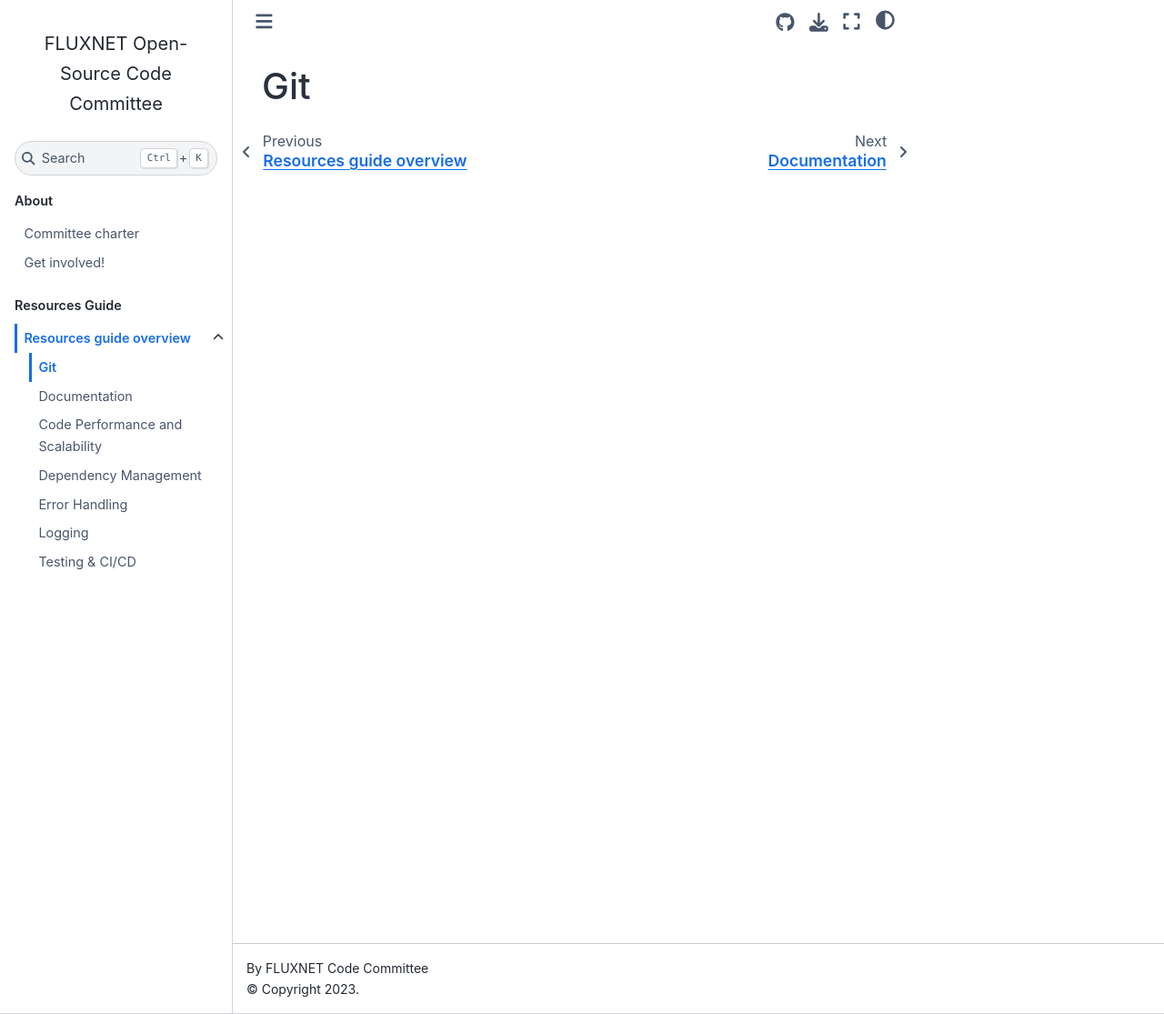
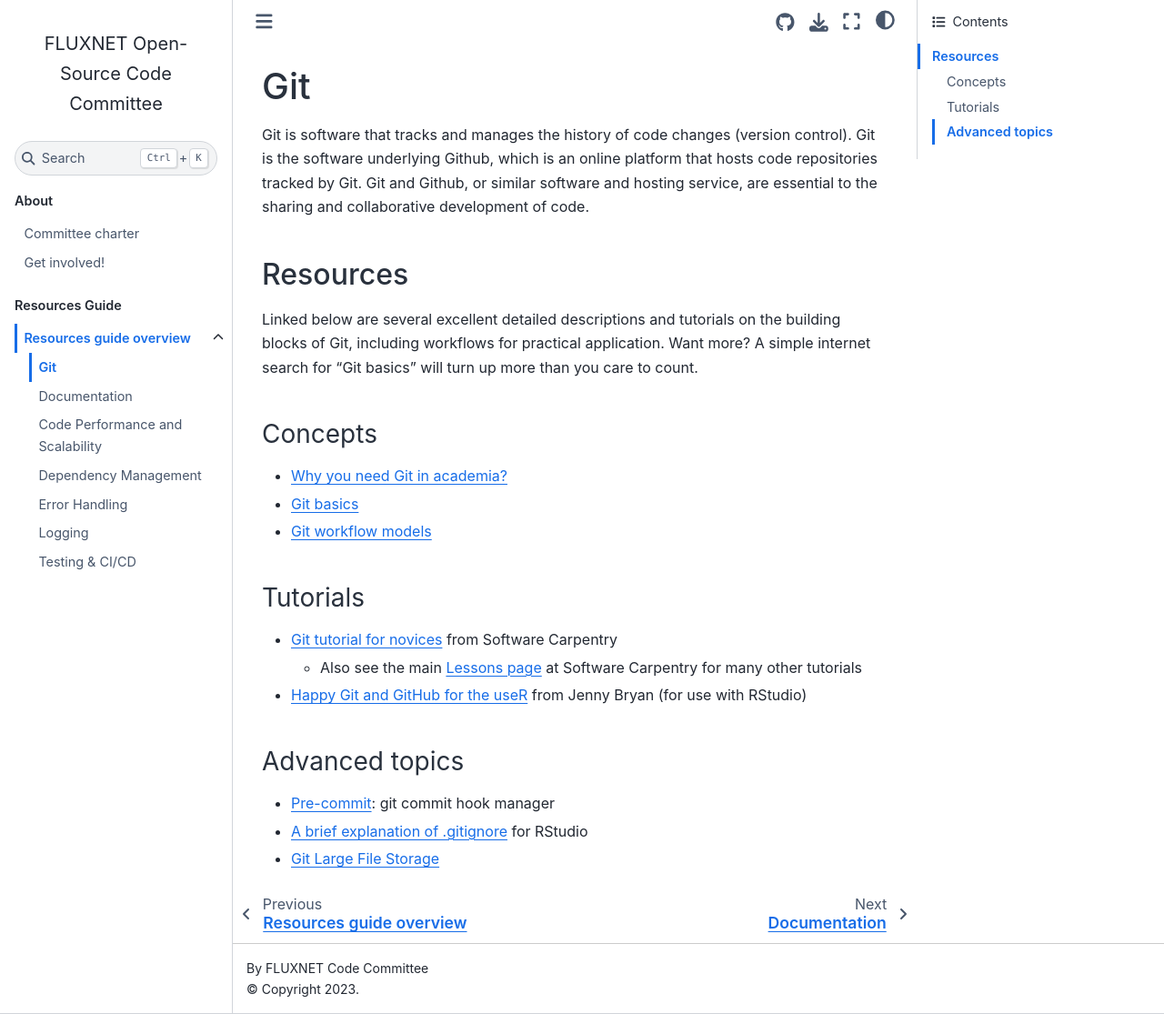
Before and after one commit to fluxnet-open-source/website, a Jupyter Book: the page built from resources-guide/git.md, in a window 1280 px wide and 1115 px high. Shown: the whole window at 91% size. Built offline with Jupyter Book 1.0.4 settings and Sphinx 7.4.7 and the Sphinx Book theme 1.1.4, drawn with Linux system fonts in a browser that asks for light colours.

Commit message:
initial content for Git

```diff
--- a/resources-guide/git.md
+++ b/resources-guide/git.md
@@ -1 +1,22 @@
 # Git
+
+Git is software that tracks and manages the history of code changes (version control). Git is the software underlying Github, which is an online platform that hosts code repositories tracked by Git. Git and Github, or similar software and hosting service, are essential to the sharing and collaborative development of code.
+
+## Resources
+
+Linked below are several excellent detailed descriptions and tutorials on the building blocks of Git, including workflows for practical application. Want more? A simple internet search for “Git basics” will turn up more than you care to count.
+
+### Concepts
+* [Why you need Git in academia?](https://github.com/mikecroucher/Git_Academic_Benefits)
+* [Git basics](https://docs.github.com/en/get-started/using-git/about-git)
+* [Git workflow models](https://www.atlassian.com/git/tutorials/comparing-workflows)
+
+### Tutorials
+* [Git tutorial for novices](https://swcarpentry.github.io/git-novice/) from Software Carpentry
+    * Also see the main [Lessons page](https://software-carpentry.org/lessons/) at Software Carpentry for many other tutorials
+* [Happy Git and GitHub for the useR](https://happygitwithr.com/) from Jenny Bryan (for use with RStudio)
+
+### Advanced topics
+* [Pre-commit](https://pre-commit.com): git commit hook manager
+* [A brief explanation of .gitignore](https://carpentries-incubator.github.io/git-Rstudio-course/02-ignore/index.html) for RStudio
+* [Git Large File Storage](https://git-lfs.com/)
```
